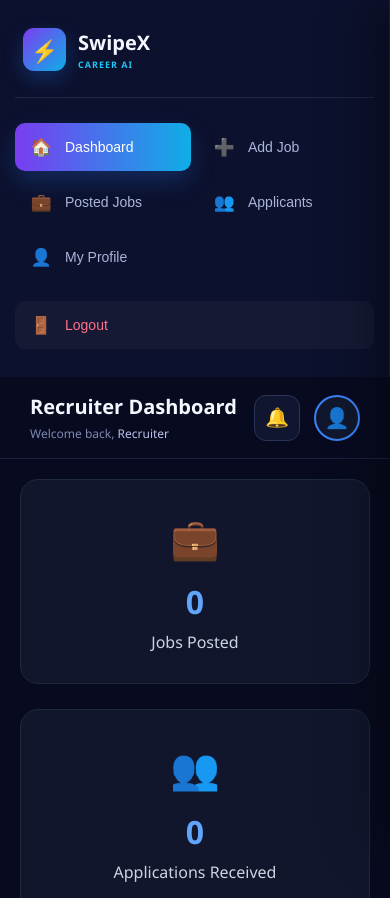
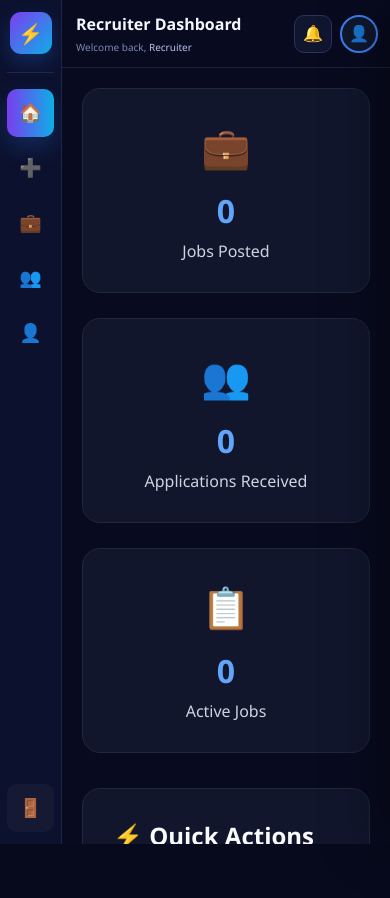
Before and after one commit to roopaaa06/SwipeX-Deployment, a plain HTML site: page Frontend/recruiter.html in a window 390 px wide. Shown: the top 898 px of the page. After the commit the page ends 844 px from the top, so only its background shows below. Drawn offline with Linux system fonts and the light colour scheme; no server answers.

Commit message:
Update recruiter.css

```diff
--- a/Frontend/recruiter.css
+++ b/Frontend/recruiter.css
@@ -3,28 +3,20 @@
 ===================================================== */
 
 * {
-
     margin: 0;
-
     padding: 0;
-
     box-sizing: border-box;
-
 }
 
 
 html,
 body {
-
     width: 100%;
-
-    min-height: 100%;
-
+    height: 100%;
 }
 
 
 body {
-
     font-family:
         "Segoe UI",
         Arial,
@@ -34,10 +26,8 @@
 
     color: #f5f7ff;
 
-    overflow-x: hidden;
-
+    overflow: hidden;
 }
-
 
 
 /* =====================================================
@@ -45,15 +35,12 @@
 ===================================================== */
 
 .sidebar {
-
     position: fixed;
 
     top: 0;
-
     left: 0;
 
     width: 265px;
-
     height: 100vh;
 
     background: #0c112d;
@@ -62,15 +49,15 @@
         1px solid #1d2446;
 
     display: flex;
-
     flex-direction: column;
 
     padding: 28px 15px;
 
     z-index: 1000;
 
+    overflow-y: auto;
+    overflow-x: hidden;
 }
-
 
 
 /* =====================================================
@@ -78,7 +65,6 @@
 ===================================================== */
 
 .logo-section {
-
     display: flex;
 
     align-items: center;
@@ -90,22 +76,20 @@
 
     border-bottom:
         1px solid #202747;
-
 }
 
 
 .logo-icon {
+    width: 43px;
+    height: 43px;
 
-    width: 43px;
-
-    height: 43px;
+    min-width: 43px;
 
     border-radius: 11px;
 
     display: flex;
 
     align-items: center;
-
     justify-content: center;
 
     font-size: 22px;
@@ -120,21 +104,17 @@
     box-shadow:
         0 8px 20px
         rgba(34, 125, 255, 0.25);
-
 }
 
 
 .logo-text h2 {
-
     font-size: 20px;
 
     font-weight: 800;
-
 }
 
 
 .logo-text span {
-
     display: block;
 
     margin-top: 2px;
@@ -146,9 +126,7 @@
     font-weight: 700;
 
     letter-spacing: 1px;
-
 }
-
 
 
 /* =====================================================
@@ -156,24 +134,19 @@
 ===================================================== */
 
 .sidebar-menu {
-
     margin-top: 25px;
 
     display: flex;
-
     flex-direction: column;
 
     gap: 7px;
-
 }
 
 
 .menu-item {
-
     position: relative;
 
     width: 100%;
-
     height: 48px;
 
     border: none;
@@ -201,22 +174,18 @@
 
     transition:
         all 0.25s ease;
-
 }
 
 
 .menu-item:hover {
-
     color: white;
 
     background:
         rgba(104, 79, 210, 0.18);
-
 }
 
 
 .menu-item.active {
-
     color: white;
 
     background:
@@ -229,27 +198,22 @@
     box-shadow:
         0 10px 25px
         rgba(44, 126, 255, 0.23);
-
 }
 
 
 .menu-icon {
-
     width: 22px;
 
     text-align: center;
 
     font-size: 17px;
-
 }
 
 
 .sidebar-badge {
-
     margin-left: auto;
 
     min-width: 20px;
-
     height: 20px;
 
     padding:
@@ -266,11 +230,8 @@
     display: flex;
 
     align-items: center;
-
     justify-content: center;
-
 }
-
 
 
 /* =====================================================
@@ -278,11 +239,9 @@
 ===================================================== */
 
 .logout-button {
-
     margin-top: auto;
 
     width: 100%;
-
     height: 48px;
 
     border: none;
@@ -306,17 +265,13 @@
     font-size: 14px;
 
     cursor: pointer;
-
 }
 
 
 .logout-button:hover {
-
     background:
         rgba(255, 60, 90, 0.12);
-
 }
-
 
 
 /* =====================================================
@@ -324,15 +279,23 @@
 ===================================================== */
 
 .main-content {
-
     margin-left: 265px;
 
-    min-height: 100vh;
+    width:
+        calc(100% - 265px);
+
+    height: 100vh;
+
+    min-width: 0;
+
+    display: flex;
+
+    flex-direction: column;
 
     background: #080b20;
 
+    overflow: hidden;
 }
-
 
 
 /* =====================================================
@@ -340,8 +303,8 @@
 ===================================================== */
 
 .topbar {
-
     height: 82px;
+    min-height: 82px;
 
     padding:
         0 30px;
@@ -355,35 +318,34 @@
 
     justify-content: space-between;
 
+    background: #080b20;
+}
+
+
+.topbar-left {
+    min-width: 0;
 }
 
 
 .topbar-left h1 {
-
     font-size: 20px;
 
     font-weight: 800;
-
 }
 
 
 .topbar-left p {
-
     margin-top: 5px;
 
     color: #7d89b1;
 
     font-size: 12px;
-
 }
 
 
 #welcomeName {
-
     color: #b8c3e8;
-
 }
-
 
 
 /* =====================================================
@@ -391,15 +353,14 @@
 ===================================================== */
 
 .topbar-right {
-
     display: flex;
 
     align-items: center;
 
     gap: 14px;
 
+    flex-shrink: 0;
 }
-
 
 
 /* =====================================================
@@ -407,11 +368,9 @@
 ===================================================== */
 
 .top-notification {
-
     position: relative;
 
     width: 46px;
-
     height: 46px;
 
     border-radius: 12px;
@@ -429,29 +388,23 @@
 
     transition:
         0.2s ease;
-
 }
 
 
 .top-notification:hover {
-
     background: #18203d;
 
     border-color: #405084;
-
 }
 
 
 .top-notification-badge {
-
     position: absolute;
 
     top: -5px;
-
     right: -5px;
 
     min-width: 19px;
-
     height: 19px;
 
     padding:
@@ -470,14 +423,11 @@
     display: flex;
 
     align-items: center;
-
     justify-content: center;
 
     border:
         2px solid #080b20;
-
 }
-
 
 
 /* =====================================================
@@ -485,12 +435,12 @@
 ===================================================== */
 
 .top-profile {
-
     position: relative;
 
     width: 46px;
+    height: 46px;
 
-    height: 46px;
+    min-width: 46px;
 
     border-radius: 50%;
 
@@ -508,17 +458,14 @@
     display: flex;
 
     align-items: center;
-
     justify-content: center;
 
     transition:
         0.2s ease;
-
 }
 
 
 .top-profile:hover {
-
     transform:
         scale(1.05);
 
@@ -528,14 +475,11 @@
     box-shadow:
         0 0 15px
         rgba(59, 130, 246, 0.35);
-
 }
 
 
 .top-profile img {
-
     width: 100%;
-
     height: 100%;
 
     object-fit: cover;
@@ -543,22 +487,20 @@
     border-radius: 50%;
 
     display: none;
-
 }
 
 
 #topProfileInitial {
+    width: 100%;
+    height: 100%;
 
     font-size: 20px;
 
     display: flex;
 
     align-items: center;
-
     justify-content: center;
-
 }
-
 
 
 /* =====================================================
@@ -566,33 +508,31 @@
 ===================================================== */
 
 .content-panel {
+    flex: 1;
 
     width: 100%;
 
-    height:
-        calc(100vh - 82px);
+    min-width: 0;
+    min-height: 0;
 
     background: #080b20;
 
     overflow: hidden;
-
 }
 
 
 .content-panel iframe {
+    width: 100%;
+    height: 100%;
 
-    width: 100%;
-
-    height: 100%;
+    max-width: 100%;
 
     border: none;
 
     display: block;
 
     background: #080b20;
-
 }
-
 
 
 /* =====================================================
@@ -600,7 +540,6 @@
 ===================================================== */
 
 .notification-overlay {
-
     position: fixed;
 
     inset: 0;
@@ -619,18 +558,14 @@
         0.25s ease;
 
     z-index: 1500;
-
 }
 
 
 .notification-overlay.show {
-
     opacity: 1;
 
     visibility: visible;
-
 }
-
 
 
 /* =====================================================
@@ -638,14 +573,14 @@
 ===================================================== */
 
 .notification-panel {
-
     position: fixed;
 
     top: 0;
-
     right: 0;
 
     width: 420px;
+
+    max-width: 100%;
 
     height: 100vh;
 
@@ -669,17 +604,13 @@
     display: flex;
 
     flex-direction: column;
-
 }
 
 
 .notification-panel.open {
-
     transform:
         translateX(0);
-
 }
-
 
 
 /* =====================================================
@@ -687,7 +618,6 @@
 ===================================================== */
 
 .notification-panel-header {
-
     padding:
         27px 25px 22px;
 
@@ -700,18 +630,16 @@
 
     justify-content: space-between;
 
+    gap: 15px;
 }
 
 
 .notification-panel-header h2 {
-
     font-size: 20px;
-
 }
 
 
 .notification-panel-header p {
-
     margin-top: 6px;
 
     color: #7e8bb3;
@@ -719,15 +647,14 @@
     font-size: 12px;
 
     line-height: 1.5;
-
 }
 
 
 .close-notifications {
+    width: 34px;
+    height: 34px;
 
-    width: 34px;
-
-    height: 34px;
+    min-width: 34px;
 
     border: none;
 
@@ -740,18 +667,14 @@
     font-size: 17px;
 
     cursor: pointer;
-
 }
 
 
 .close-notifications:hover {
-
     background: #222c4e;
 
     color: white;
-
 }
-
 
 
 /* =====================================================
@@ -759,7 +682,6 @@
 ===================================================== */
 
 .notification-actions {
-
     padding:
         14px 25px;
 
@@ -769,23 +691,21 @@
 
     align-items: center;
 
+    gap: 12px;
+
     border-bottom:
         1px solid #202844;
-
 }
 
 
 .notification-actions span {
-
     color: #7f8cb4;
 
     font-size: 12px;
-
 }
 
 
 .notification-actions button {
-
     border: none;
 
     background: transparent;
@@ -795,16 +715,12 @@
     font-size: 12px;
 
     cursor: pointer;
-
 }
 
 
 .notification-actions button:hover {
-
     color: #82bbff;
-
 }
-
 
 
 /* =====================================================
@@ -812,15 +728,12 @@
 ===================================================== */
 
 .notification-list {
-
     padding: 18px;
 
     overflow-y: auto;
 
     flex: 1;
-
 }
-
 
 
 /* =====================================================
@@ -828,7 +741,6 @@
 ===================================================== */
 
 .notification-card {
-
     position: relative;
 
     display: flex;
@@ -850,28 +762,22 @@
 
     transition:
         0.2s ease;
-
 }
 
 
 .notification-card:hover {
-
     background: #151e38;
 
     border-color: #34436f;
-
 }
 
 
 .notification-card.unread {
-
     border-left:
         3px solid #5d7fff;
 
     background: #121a34;
-
 }
-
 
 
 /* =====================================================
@@ -879,11 +785,9 @@
 ===================================================== */
 
 .notification-card-icon {
-
     flex-shrink: 0;
 
     width: 42px;
-
     height: 42px;
 
     border-radius: 11px;
@@ -891,37 +795,28 @@
     display: flex;
 
     align-items: center;
-
     justify-content: center;
 
     font-size: 18px;
-
 }
 
 
 .notification-card-icon.purple {
-
     background:
         rgba(123, 76, 242, 0.17);
-
 }
 
 
 .notification-card-icon.blue {
-
     background:
         rgba(41, 144, 255, 0.17);
-
 }
 
 
 .notification-card-icon.orange {
-
     background:
         rgba(255, 151, 49, 0.17);
-
 }
-
 
 
 /* =====================================================
@@ -929,14 +824,13 @@
 ===================================================== */
 
 .notification-card-content {
-
     flex: 1;
 
+    min-width: 0;
 }
 
 
 .notification-card-title {
-
     display: flex;
 
     justify-content: space-between;
@@ -944,19 +838,17 @@
     align-items: center;
 
     gap: 10px;
-
 }
 
 
 .notification-card-title strong {
-
     font-size: 14px;
 
+    overflow-wrap: anywhere;
 }
 
 
 .notification-card-content p {
-
     margin-top: 7px;
 
     color: #a1acd0;
@@ -965,11 +857,11 @@
 
     line-height: 1.55;
 
+    overflow-wrap: anywhere;
 }
 
 
 .notification-time {
-
     display: block;
 
     margin-top: 9px;
@@ -977,14 +869,11 @@
     color: #667399;
 
     font-size: 10px;
-
 }
 
 
 .notification-dot {
-
     width: 7px;
-
     height: 7px;
 
     border-radius: 50%;
@@ -992,9 +881,7 @@
     background: #4d9dff;
 
     flex-shrink: 0;
-
 }
-
 
 
 /* =====================================================
@@ -1002,7 +889,6 @@
 ===================================================== */
 
 .notification-empty {
-
     text-align: center;
 
     padding: 40px 15px;
@@ -1010,74 +896,379 @@
     color: #7f8cb4;
 
     font-size: 13px;
-
 }
 
 
-
 /* =====================================================
-   RESPONSIVE
+   TABLET
 ===================================================== */
 
-@media(max-width:900px) {
+@media(max-width: 900px) {
 
     .sidebar {
-
         width: 220px;
-
     }
 
 
     .main-content {
-
         margin-left: 220px;
 
+        width:
+            calc(100% - 220px);
     }
 
 }
 
 
-@media(max-width:650px) {
+/* =====================================================
+   MOBILE
+===================================================== */
+
+@media(max-width: 650px) {
+
+    /* =====================================
+       SMALL FIXED SIDEBAR
+    ===================================== */
 
     .sidebar {
+        position: fixed;
 
-        position: relative;
+        top: 0;
+        left: 0;
 
-        width: 100%;
+        width: 62px;
+        height: 100vh;
 
-        height: auto;
+        padding:
+            12px 7px;
 
+        border-right:
+            1px solid #1d2446;
     }
 
 
-    .sidebar-menu {
+    /* =====================================
+       SMALL LOGO
+    ===================================== */
 
-        display: grid;
+    .logo-section {
+        justify-content: center;
 
-        grid-template-columns:
-            repeat(2, 1fr);
+        padding:
+            0 0 18px;
 
+        margin-bottom: 16px;
     }
 
 
+    .logo-icon {
+        width: 42px;
+        height: 42px;
+
+        min-width: 42px;
+
+        font-size: 20px;
+    }
+
+
+    .logo-text {
+        display: none;
+    }
+
+
+    /* =====================================
+       MENU ICONS ONLY
+    ===================================== */
+
+    .sidebar-menu {
+        margin-top: 0;
+
+        display: flex;
+
+        flex-direction: column;
+
+        gap: 7px;
+    }
+
+
+    .menu-item {
+        width: 100%;
+        height: 48px;
+
+        padding: 0;
+
+        justify-content: center;
+
+        gap: 0;
+
+        font-size: 18px;
+    }
+
+
+    .menu-item > span:not(.menu-icon):not(.sidebar-badge) {
+        display: none;
+    }
+
+
+    .menu-icon {
+        width: auto;
+
+        font-size: 18px;
+    }
+
+
+    /* =====================================
+       APPLICANT BADGE
+    ===================================== */
+
+    .sidebar-badge {
+        position: absolute;
+
+        top: 3px;
+        right: 1px;
+
+        margin-left: 0;
+
+        min-width: 17px;
+        height: 17px;
+
+        padding:
+            0 4px;
+
+        font-size: 9px;
+
+        border:
+            2px solid #0c112d;
+    }
+
+
+    /* =====================================
+       LOGOUT
+    ===================================== */
+
     .logout-button {
+        width: 100%;
+        height: 48px;
 
-        margin-top: 20px;
+        padding: 0;
 
+        justify-content: center;
+
+        gap: 0;
+    }
+
+
+    .logout-button > span:last-child {
+        display: none;
+    }
+
+
+    .logout-button .menu-icon {
+        display: inline;
+    }
+
+
+    /* =====================================
+       MAIN
+    ===================================== */
+
+    .main-content {
+        margin-left: 62px;
+
+        width:
+            calc(100% - 62px);
+
+        height: 100vh;
+    }
+
+
+    /* =====================================
+       TOPBAR
+    ===================================== */
+
+    .topbar {
+        height: 68px;
+        min-height: 68px;
+
+        padding:
+            0 12px 0 14px;
+    }
+
+
+    .topbar-left h1 {
+        font-size: 16px;
+    }
+
+
+    .topbar-left p {
+        font-size: 10px;
+
+        max-width: 145px;
+
+        white-space: nowrap;
+
+        overflow: hidden;
+
+        text-overflow: ellipsis;
+    }
+
+
+    .topbar-right {
+        gap: 8px;
+    }
+
+
+    .top-notification {
+        width: 38px;
+        height: 38px;
+
+        font-size: 16px;
+
+        border-radius: 10px;
+    }
+
+
+    .top-profile {
+        width: 38px;
+        height: 38px;
+
+        min-width: 38px;
+    }
+
+
+    #topProfileInitial {
+        font-size: 16px;
+    }
+
+
+    /* =====================================
+       CONTENT
+    ===================================== */
+
+    .content-panel {
+        width: 100%;
+
+        min-width: 0;
+
+        overflow: hidden;
+    }
+
+
+    .content-panel iframe {
+        width: 100%;
+
+        max-width: 100%;
+    }
+
+
+    /* =====================================
+       NOTIFICATIONS
+    ===================================== */
+
+    .notification-panel {
+        width: 100%;
+    }
+
+
+    .notification-panel-header {
+        padding:
+            22px 20px 18px;
+    }
+
+
+    .notification-panel-header h2 {
+        font-size: 18px;
+    }
+
+
+    .notification-actions {
+        padding:
+            13px 20px;
+    }
+
+
+    .notification-list {
+        padding: 14px;
+    }
+
+
+    .notification-card {
+        padding: 14px;
+    }
+
+
+    .notification-card-icon {
+        width: 38px;
+        height: 38px;
+
+        font-size: 16px;
+    }
+
+}
+
+
+/* =====================================================
+   VERY SMALL MOBILE
+===================================================== */
+
+@media(max-width: 380px) {
+
+    .sidebar {
+        width: 56px;
+
+        padding-left: 5px;
+        padding-right: 5px;
     }
 
 
     .main-content {
+        margin-left: 56px;
 
-        margin-left: 0;
-
+        width:
+            calc(100% - 56px);
     }
 
 
-    .notification-panel {
+    .logo-icon {
+        width: 40px;
+        height: 40px;
 
-        width: 100%;
+        min-width: 40px;
+    }
 
+
+    .topbar {
+        padding:
+            0 8px 0 10px;
+    }
+
+
+    .topbar-left h1 {
+        font-size: 14px;
+    }
+
+
+    .topbar-left p {
+        max-width: 105px;
+    }
+
+
+    .topbar-right {
+        gap: 6px;
+    }
+
+
+    .top-notification {
+        width: 36px;
+        height: 36px;
+    }
+
+
+    .top-profile {
+        width: 36px;
+        height: 36px;
+
+        min-width: 36px;
     }
 
 }
```
